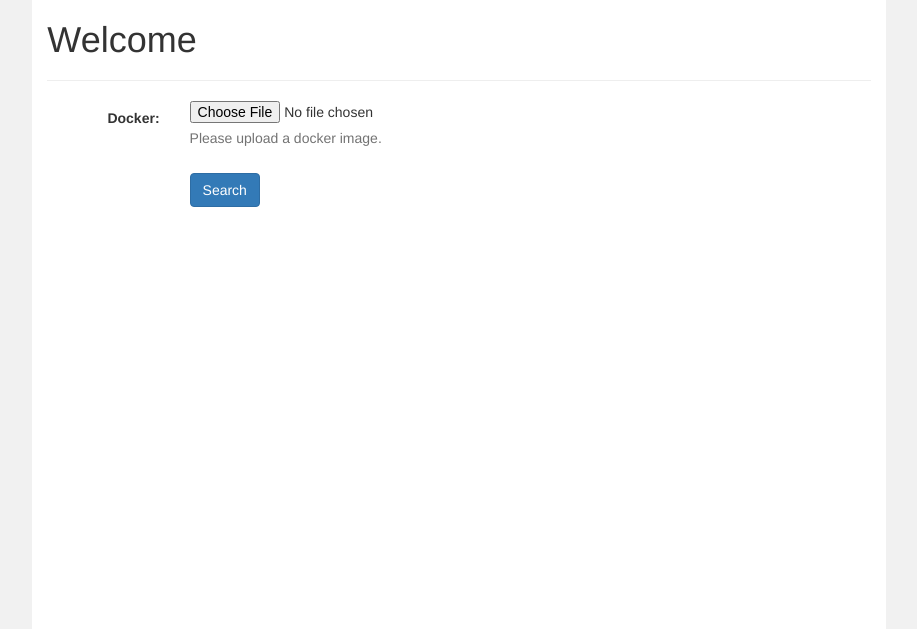
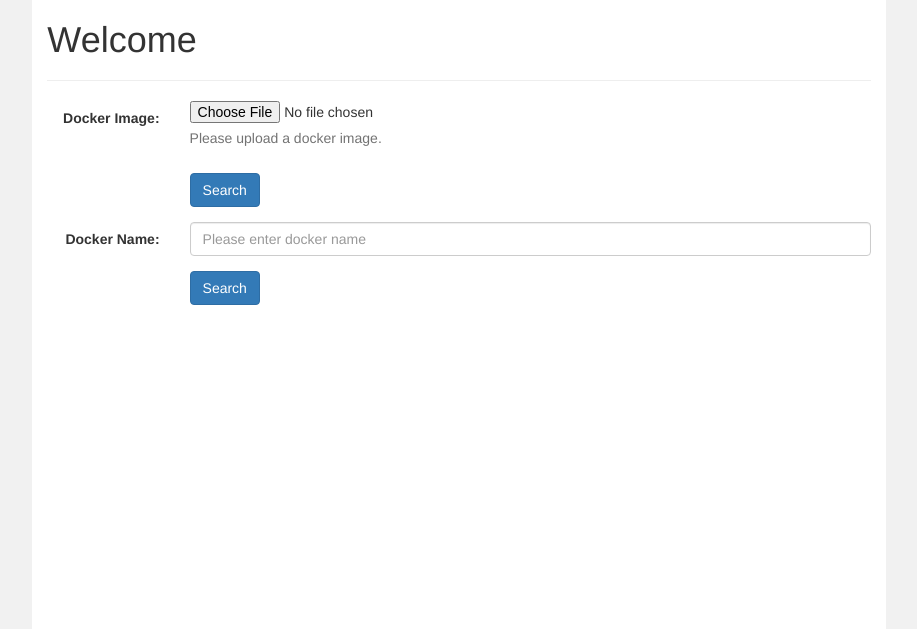
Before and after one commit to CCProject/CVEweb, a Django app: page /docker in a window 1280 px wide. Shown: the part 52-681 px from the top of the page, without its empty margins (181-1098 px from the left). Run offline with Django 3.2, Linux system fonts and the light colour scheme; some libraries are stand-ins or nearby versions.

Commit message:
docker name

```diff
--- a/core/urls.py
+++ b/core/urls.py
@@ -6,4 +6,5 @@ urlpatterns = [
     url(r'^search$', views.search),
     url(r'^docker$', views.docker),
     url(r'^analyzeDocker$', views.analyzeDocker),
+    url(r'^analyzeDockerName', views.analyzeDockerName),
 ]
--- a/core/views.py
+++ b/core/views.py
@@ -62,3 +62,9 @@ def search(request):
 @csrf_exempt
 def analyzeDocker(request):
     return render_to_response('docker.html')
+
+@csrf_exempt
+def analyzeDockerName(request):
+    dname = request.POST['dname']
+    print dname
+    return render_to_response('docker.html')
--- a/templates/docker.html
+++ b/templates/docker.html
@@ -49,10 +49,25 @@
       <hr>
       <form class="form-horizontal" method="POST" action="/analyzeDocker">
       <div class="form-group">
-	  <label class="control-label col-sm-2">Docker: </label>
+	  <label class="control-label col-sm-2">Docker Image: </label>
       <div class="col-sm-10">
 	  <input type="file" id="exampleInputFile" />
       <p class="help-block">Please upload a docker image.</p>
+      </div>
+      </div>
+      <div class="form-group">
+      <div class="col-sm-offset-2 col-sm-10">
+        <button type="submit" class="btn btn-primary">Search</button>
+      </div>
+      </div>
+      </form>
+
+
+      <form class="form-horizontal" method="POST" action="/analyzeDockerName">
+      <div class="form-group">
+      <label class="control-label col-sm-2">Docker Name: </label>
+      <div class="col-sm-10">
+        <input type="text" class="form-control" id="dname" name="dname" placeholder="Please enter docker name">
       </div>
       </div>
       <div class="form-group">
```
Also changed, not shown: 3 other files.
